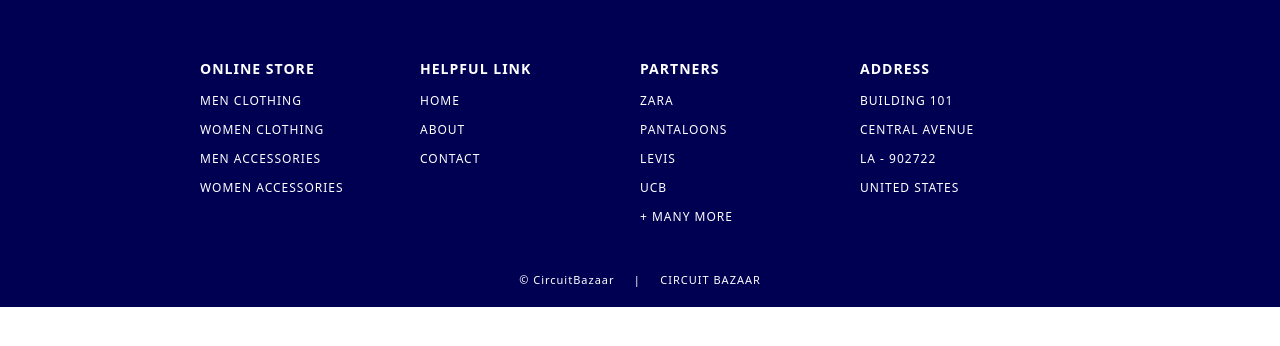
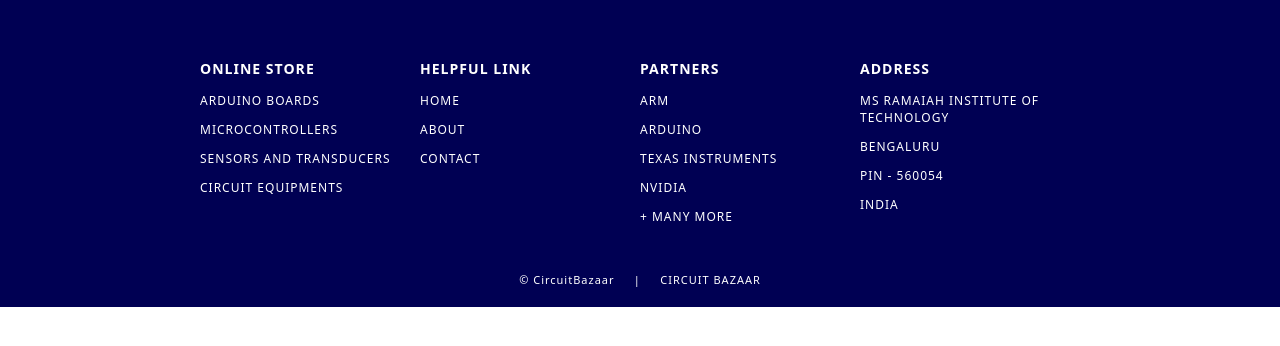
Before and after one commit to deeepaknaik/Circuitbazaar, a plain HTML site: page 1st_website/footer.html in a window 1280 px wide. Drawn offline with Linux system fonts and the light colour scheme.

Commit message:
Edited Footer

```diff
--- a/1st_website/footer.html
+++ b/1st_website/footer.html
@@ -18,10 +18,10 @@
 
                 <div id="webFooter">
                     <h3> online store </h3>
-                    <p> men clothing </p>
-                    <p> women clothing </p>
-                    <p> men accessories </p>
-                    <p> women accessories </p>
+                    <p> Arduino Boards </p>
+                    <p> Microcontrollers </p>
+                    <p> Sensors and transducers </p>
+                    <p> Circuit Equipments</p>
                 </div>
                 <div id="webFooter">
                     <h3> helpful link </h3>
@@ -31,18 +31,18 @@
                 </div>
                 <div id="webFooter">
                     <h3> partners </h3>
-                    <p> zara </p>
-                    <p> pantaloons </p>
-                    <p> levis </p>
-                    <p> ucb </p>
+                    <p> Arm </p>
+                    <p> Arduino </p>
+                    <p> Texas Instruments </p>
+                    <p> NVIDIA </p>
                     <p> + many more </p>
                 </div>
                 <div id="webFooter">
                     <h3> address </h3>
-                    <p> building 101 </p>
-                    <p> central avenue </p>
-                    <p> la - 902722 </p>
-                    <p> united states </p>
+                    <p> MS Ramaiah Institute of technology </p>
+                    <p> Bengaluru </p>
+                    <p> Pin - 560054 </p>
+                    <p> India </p>
                 </div>
             </div>
             <div id="credit"><a href="https://www.linkedin.com/in/deepak-naik-391a611bb/"> © CircuitBazaar </a> &nbsp&nbsp&nbsp | &nbsp&nbsp&nbsp <a href="https://www.circuitbazaar.shop/" target="_blank"> CIRCUIT BAZAAR </a></div>
```
Also changed, not shown: 1st_website/index.html (+10 -17 lines).
